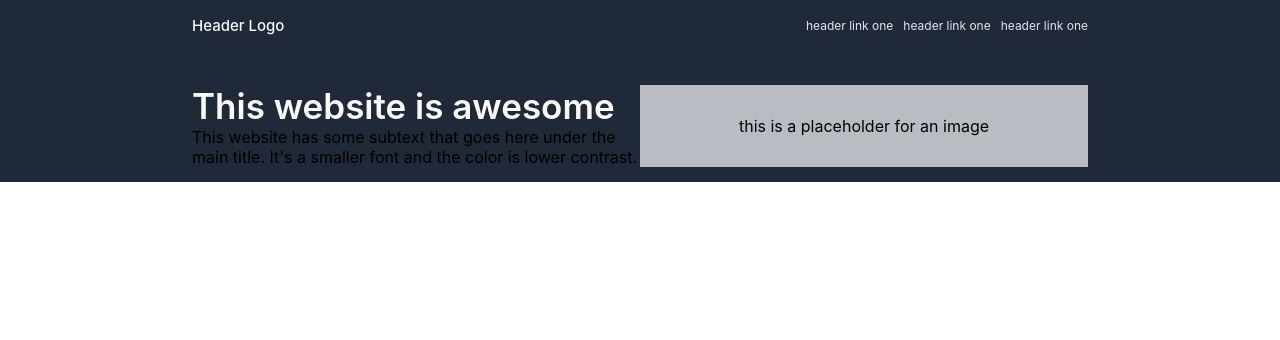
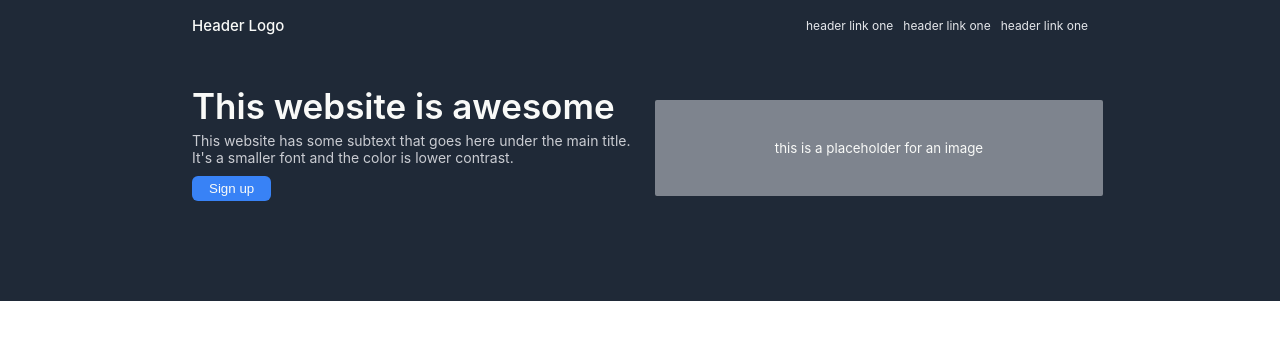
Before and after one commit to friendswithpenalties/odin-flex-project-landingpage, a plain HTML site: page index.html in a window 1280 px wide. Drawn offline with Linux system fonts and the light colour scheme.

Commit message:
Completed header portion

```diff
--- a/index.html
+++ b/index.html
@@ -26,11 +26,11 @@
                         This website is awesome
                     </div>
                     This website has some subtext that goes here under the main title. It's a smaller font and the color is lower contrast.
+                    <br>
+                    <button class="buttonh">Sign up</button>
                 </div>
                 <div class="righthero">
-                    <div class="img">
                         this is a placeholder for an image
-                    </div>
                 </div>
             </div>
         </div>
--- a/style.css
+++ b/style.css
@@ -5,6 +5,14 @@ body {
     min-width: 100%;
     display: flex;
     flex-direction: column;
+}
+button {
+    padding: 5px 17px 5px 17px;
+    background-color: #3882F6;
+    border: none;
+    border-radius: 6px;
+    color: #f9faf8;
+    margin: 10px 0px 10px 0px;
 }
 /*HEADER SECTION*/
 .header {
@@ -45,22 +53,32 @@ ul {
 }
 .herocontent {
     display: flex;
+    padding: 0px 0px 75px 0px;
 }
 .lefthero {
     min-width: 50%;
+    font-size: 14px;
+    color: #e5e7ebdc;
 }
 .heromaintext {
     font-size: 35px;
     color: #f9faf8;
     font-weight: 600;
+    margin-bottom: 5px;
 }
 .righthero {
     display: flex;
     justify-content: center;
     align-items: center;
-    background-color: #e5e7ebc7;
+    background-color: #e5e7eb7b;
     min-width: 50%;
+    border-radius: 2px;
+    margin: 15px;
+    color: #f9faf8;
+    font-size: smaller;
+    text-align: center;
 }
+
 
 
 
```
